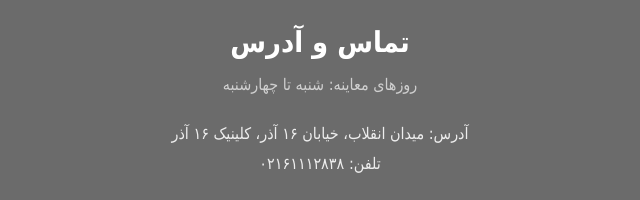
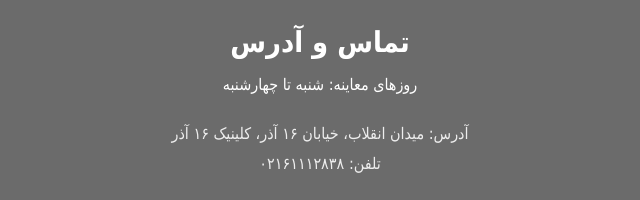
Before and after one commit to MaryamYari1/Opt, a plain HTML site: page index.html in a window 1280 px wide. Shown: the part 1708-1908 px from the top of the page, 320-960 px from the left. Drawn offline with Linux system fonts and the light colour scheme; a web font is replaced by a local one.

Commit message:
Update index.html

```diff
--- a/index.html
+++ b/index.html
@@ -79,7 +79,7 @@ mark{background:var(--mark);color:var(--ink);padding:0 .25em;border-radius:6px}
 /* closing dark block */
 .closing{background:var(--muted);color:var(--white);text-align:center}
 .closing h2{margin-bottom:6px}
-.closing .sub{color:#CFCFCF;margin-bottom:18px}
+.closing .sub{color:#fff;margin-bottom:18px}
 .closing p{color:#EDEDED}
 .contact-actions{display:flex;flex-wrap:wrap;justify-content:center;gap:10px;margin-top:24px}
 .closing .btn{background:var(--white);color:var(--ink)}
```
